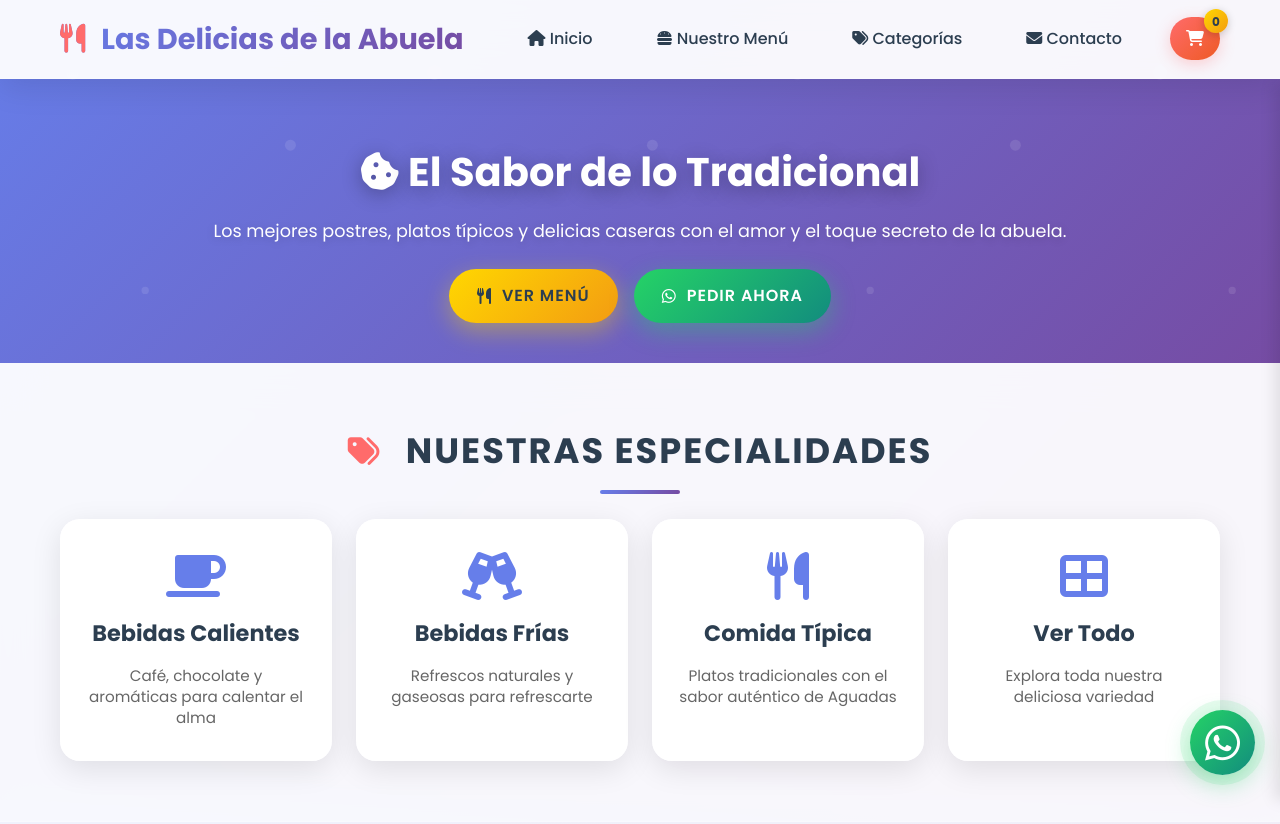
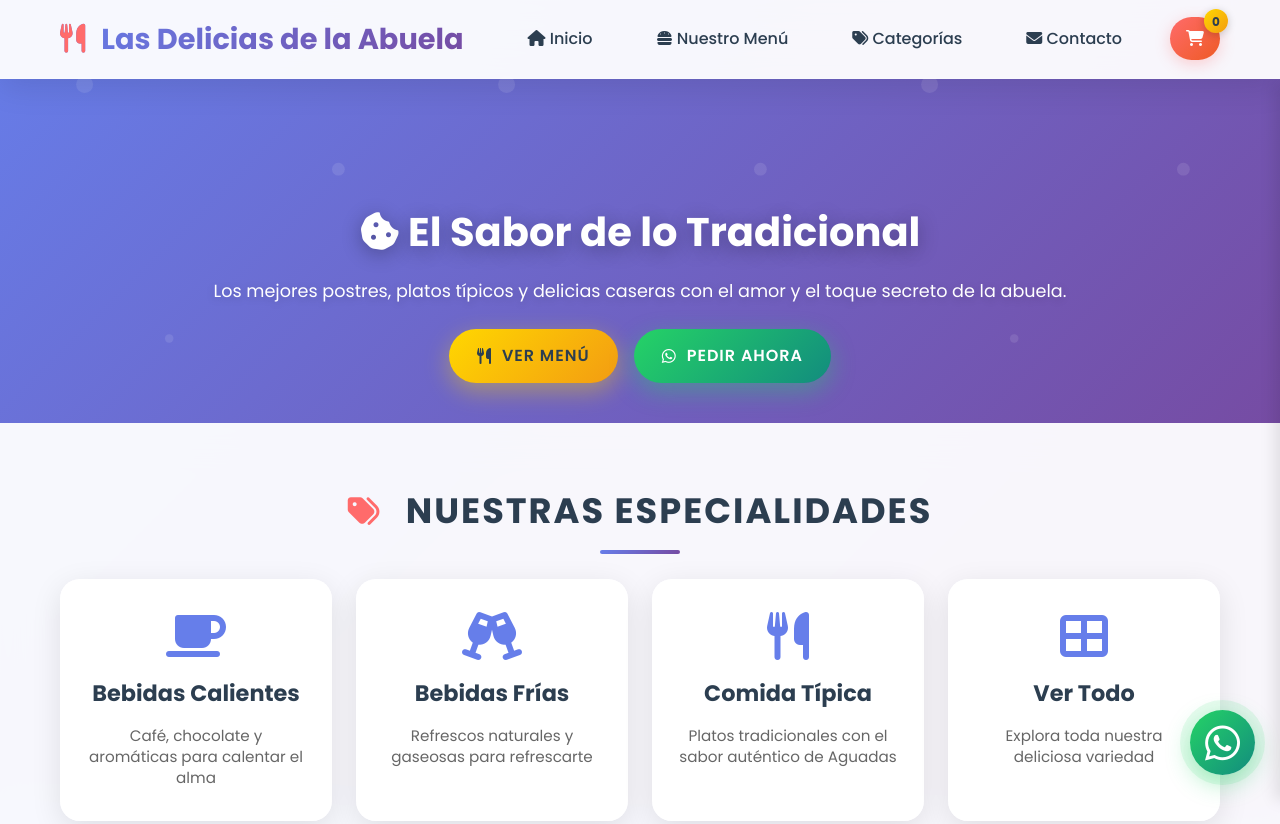
Before and after one commit to david12-git/mi-pagina-web, a plain HTML site: page index.html in a window 1280 px wide. Shown: the top 824 px of the page. Drawn offline with nearby package versions, Linux system fonts and the light colour scheme.

Commit message:
Update styles.css

```diff
--- a/styles.css
+++ b/styles.css
@@ -246,7 +246,7 @@ transform: translateY(-2px);
 background: linear-gradient(135deg, rgba(102, 126, 234, 0.9) 0%, rgba(118, 75, 162, 0.9) 100%);
 color: white;
 text-align: center;
-padding: clamp(120px, 20vw, 140px) 0 clamp(30px, 6vw, 40px);
+padding: clamp(180px, 25vw, 200px) 0 clamp(30px, 6vw, 40px);
 min-height: auto;
 display: flex;
 align-items: center;
```
